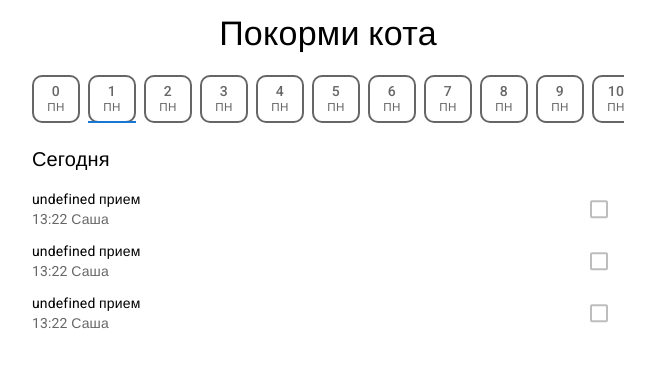
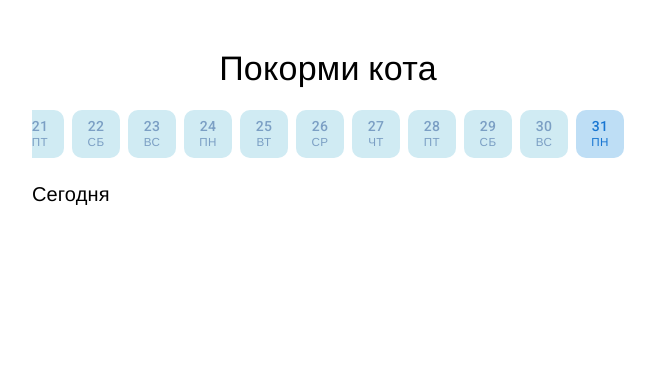
Before and after one commit to Alexandrjob/Feed_Him-front, a React (Create React App) app: page / in a window 1280 px wide. Shown: the top 368 px of the page, without its empty margins (312-967 px from the left). Built offline with nearby package versions, Linux system fonts and the light colour scheme; a web font is replaced by a local one.

Commit message:
Переписана архитектура. Переписано отображение блоков дней. Добавлена генерация дней с названием недели. Добавлены стили блоков дней.

```diff
--- a/src/components/calenarItem.jsx
+++ /dev/null
@@ -1,36 +0,0 @@
-const React = require("react");
-import {
-    Tab
-} from '@mui/material';
-
-const castomtab = {
-
-    borderRadius: '10px',
-    border: '2px solid',
-    minWidth: 48,
-    mr: 1,
-    p:0,
-  };
-
-class CalenarItem extends React.Component {
-
-    constructor(props){
-        super(props);
-        this.state = {
-            day: props.day,
-        };
-    }
-
-    render() {
-        return (
-            <Tab label={
-            <div >
-                {this.state.day}<br />
-                <span style={{ fontSize: "smaller" }}>ПН</span>
-            </div>
-            } sx={castomtab}/>
-        )
-    }
-}
-
-export default CalenarItem;
--- a/src/components/calendar.jsx
+++ /dev/null
@@ -1,52 +0,0 @@
-const React = require("react");
-import {
-    Box,
-    Tabs
-} from '@mui/material';
-
-import CalenarItem from "./calenarItem"
-
-class Calendar extends React.Component {
-    constructor(props) {
-        super(props);
-        this.state = {
-            targetItem: props.targetDay,
-            daysInMonth: new Date().daysInMonth(),
-            items: [],
-        };
-
-        this.generateItems();
-    }
-
-    generateItems() {
-        for (let i = 0; i < this.state.daysInMonth; i++) {
-            if(this.state.targetItem == i){
-                this.state.items[i] = <CalenarItem key={i} day={i} />;
-            }
-
-            this.state.items[i] = <CalenarItem key={i} day={i} />;
-            this.setState({});
-        }
-    }
-
-    render() {
-        return (
-            <Box >
-                <Tabs value={1}
-                    disableUnderline={true}
-                    variant="scrollable"
-                    scrollButtons={false}
-                    aria-label="scrollable prevent tabs example"
-                    centered>
-                    {this.state.items}
-                </Tabs>
-            </Box>
-        )
-    }
-}
-
-Date.prototype.daysInMonth = function () {
-    return 32 - new Date(this.getFullYear(), this.getMonth(), 32).getDate();
-};
-
-export default Calendar;
--- /dev/null
+++ b/src/components/tabListCalendar.jsx
@@ -0,0 +1,81 @@
+const React = require("react");
+import {
+    Tab,
+} from '@mui/material';
+import TabList from '@mui/lab/TabList';
+import { styled } from '@mui/material/styles';
+
+//Настройка стиля невыделенных табов.
+const CastomTab = styled(Tab)`
+    background-color: #D0EBF3;
+    color: #7B9FC4;
+    border-radius: 10px;
+    min-width: 48;
+    margin-left: 8;
+    padding: 0;
+`;
+
+function getLabel(day) {
+    return (
+        <div >
+            {day.number}<br />
+            <span style={{ fontSize: "smaller" }}>{day.name}</span>
+        </div>
+    )
+}
+
+//Генерируется массив основанный на количестве дней в месяце(number,name).
+function getDaysArray() {
+    const days = ["ВС", "ПН", "ВТ", "СР", "ЧТ", "ПТ", "СБ"];
+        const date = new Date();
+        const daysInMonth = date.daysInMonth();
+        const todayDayNumber = date.getDay();
+
+        var arrayTab = [];
+        var index = todayDayNumber;
+
+        for (var i = 0; i < daysInMonth; i++) {
+            arrayTab.push({
+                number: (i + 1),
+                name: days[index++]
+            })
+            if (index == 7) index = 0;
+        }
+
+        return arrayTab;
+}
+
+//В sx настраиватся отобржение выделенного таба и скрывается индикатор.
+function TabListCalendar(props) {
+    const arrayDays = getDaysArray();
+
+    return (
+        <TabList onChange={props.onChange}
+            selectionFollowsFocus={true}
+            aria-label="lab API tabs example"
+            scrollButtons={false}
+            allowScrollButtonsMobile
+            variant="scrollable"
+            style={{ justifyContent: 'center' }}
+            sx={{
+                "& button.Mui-selected": { backgroundColor: "#BEDEF5", wight:"100" },
+                ".MuiTabs-indicator": { visibility: "hidden",
+
+                "& div.MuiTabs-scroller": {
+                    '&.MuiTabs-scrollableX': { flexGrow: '0' },
+                 }
+             }
+            }}>
+            {arrayDays.map(day =>
+                <CastomTab label={getLabel(day)} key={day.number} tabIndex={day.number} value={day.number.toString()} />
+            )}
+        </TabList>
+    )
+
+}
+
+Date.prototype.daysInMonth = function () {
+    return 32 - new Date(this.getFullYear(), this.getMonth(), 32).getDate();
+};
+
+export default TabListCalendar;
--- a/src/pages/main.jsx
+++ b/src/pages/main.jsx
@@ -1,10 +1,13 @@
 const React = require("react");
 import {
+    Box,
     Container,
     Typography
 } from '@mui/material';
-import Calendar from "../components/calendar";
-import TodoList from "../components/todoList";
+import TabContext from '@mui/lab/TabContext';
+import TabPanel from '@mui/lab/TabPanel';
+
+import TabListCalendar from "../components/tabListCalendar";
 
 const container = {
     position: 'absolute',
@@ -39,22 +42,36 @@ function getWight() {
 }
 
 class Main extends React.Component {
-
     constructor(props) {
         super(props);
         this.state = {
-            currentDate: new Date(),
-            targetItemDay: new Date().getDate()
+            //targetItemDay: new Date().getDate(),
+            value: new Date().getDate().toString(),
         };
+
+        this.handleChange = this.handleChange.bind(this);
     }
+
+    handleChange(event, newValue) {
+        console.log(newValue);
+        this.setState({
+            value: newValue
+        });
+    };
 
     render() {
         return (
             <Container sx={container}>
                 <Typography sx={{ marginBottom: '20', textAlign: 'center' }} variant="h4">Покорми кота</Typography>
-                {<Calendar targetDay={this.state.targetItemDay} />}
-                <Typography sx={{ marginTop: '20' }} variant="h6">Сегодня</Typography>
-                <TodoList />
+                <TabContext value={this.state.value}>
+                    <Box >
+                         <TabListCalendar onChange={this.handleChange} />
+                    </Box>
+                    <Typography sx={{ marginTop: '20' }} variant="h6">Сегодня</Typography>
+                    <TabPanel value="1">Item One</TabPanel>
+                    <TabPanel value="2">Item Two</TabPanel>
+                    <TabPanel value="3">Item Three</TabPanel>
+                </TabContext>
             </Container >
         )
     }
```
